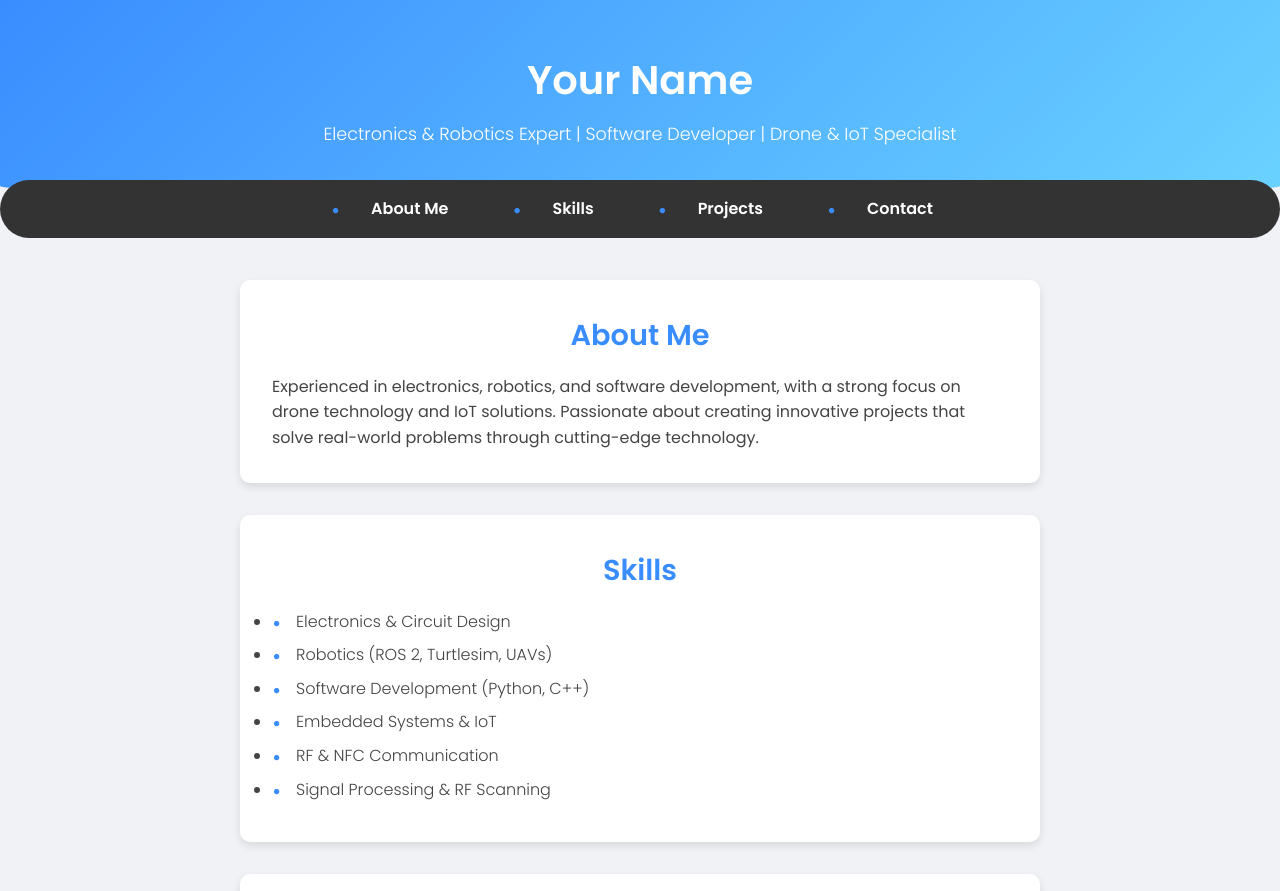
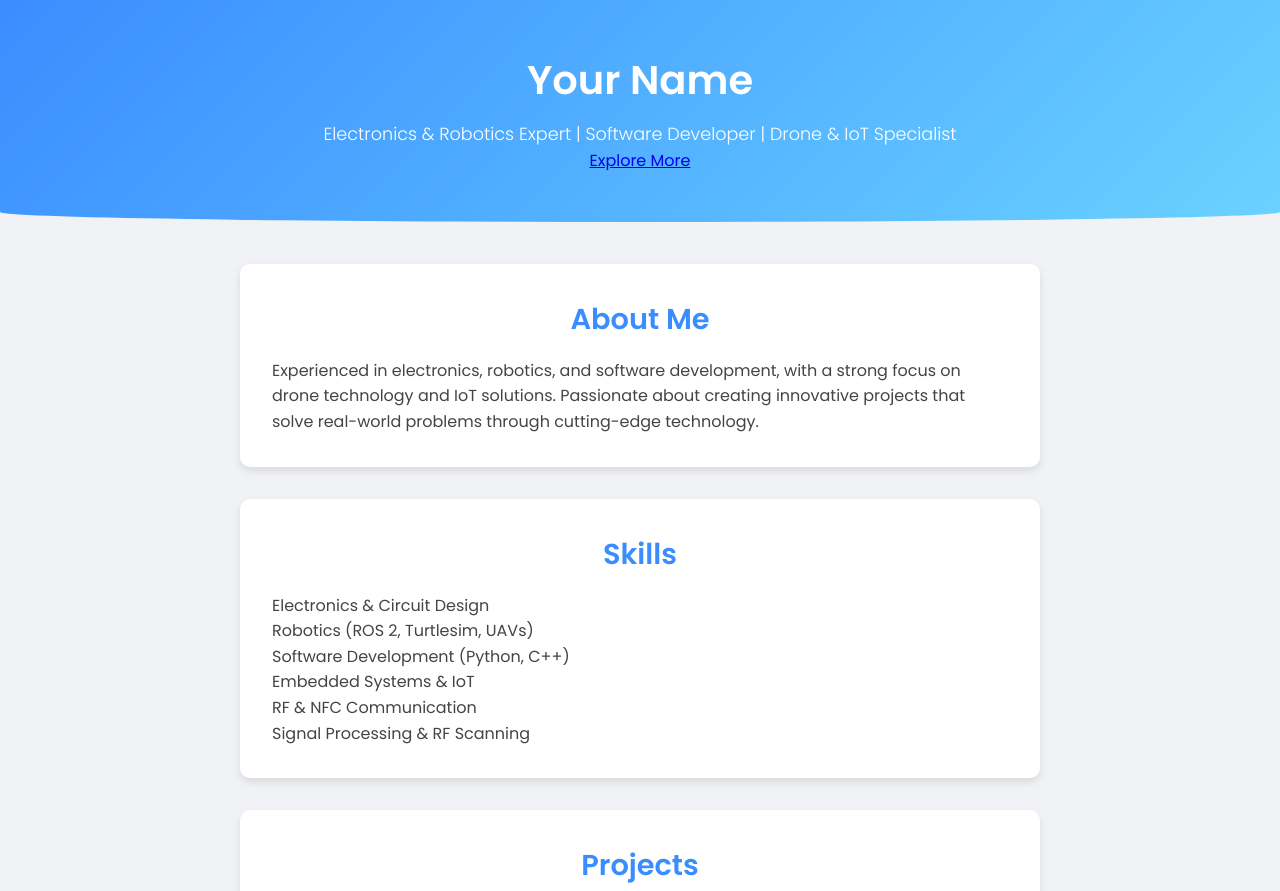
Before and after one commit to SNOOPY-007/website, a plain HTML site: page index.html in a window 1280 px wide. Shown: the top 891 px of the page. Drawn offline with Linux system fonts and the light colour scheme.

Commit message:
index.html

```diff
--- a/index.html
+++ b/index.html
@@ -10,37 +10,35 @@
     <link href="https://fonts.googleapis.com/css2?family=Poppins:wght@300;400;600&display=swap" rel="stylesheet">
 </head>
 <body>
-    <header>
-        <h1>Your Name</h1>
-        <p>Electronics & Robotics Expert | Software Developer | Drone & IoT Specialist</p>
+    <!-- Header Section -->
+    <header id="home">
+        <div class="overlay">
+            <h1>Your Name</h1>
+            <p>Electronics & Robotics Expert | Software Developer | Drone & IoT Specialist</p>
+            <a href="#about" class="btn">Explore More</a>
+        </div>
     </header>
 
-    <nav>
-        <ul>
-            <li><a href="#about">About Me</a></li>
-            <li><a href="#skills">Skills</a></li>
-            <li><a href="#projects">Projects</a></li>
-            <li><a href="#contact">Contact</a></li>
-        </ul>
-    </nav>
-
+    <!-- About Section -->
     <section id="about">
         <h2>About Me</h2>
         <p>Experienced in electronics, robotics, and software development, with a strong focus on drone technology and IoT solutions. Passionate about creating innovative projects that solve real-world problems through cutting-edge technology.</p>
     </section>
 
+    <!-- Skills Section -->
     <section id="skills">
         <h2>Skills</h2>
-        <ul>
-            <li>Electronics & Circuit Design</li>
-            <li>Robotics (ROS 2, Turtlesim, UAVs)</li>
-            <li>Software Development (Python, C++)</li>
-            <li>Embedded Systems & IoT</li>
-            <li>RF & NFC Communication</li>
-            <li>Signal Processing & RF Scanning</li>
-        </ul>
+        <div class="skills-container">
+            <div class="skill">Electronics & Circuit Design</div>
+            <div class="skill">Robotics (ROS 2, Turtlesim, UAVs)</div>
+            <div class="skill">Software Development (Python, C++)</div>
+            <div class="skill">Embedded Systems & IoT</div>
+            <div class="skill">RF & NFC Communication</div>
+            <div class="skill">Signal Processing & RF Scanning</div>
+        </div>
     </section>
 
+    <!-- Projects Section -->
     <section id="projects">
         <h2>Projects</h2>
 
@@ -53,22 +51,29 @@
             <h3>2D Drone Drawing with ROS 2 and Turtlesim</h3>
             <p>Created a controller in ROS 2 for Turtlesim to simulate a drone drawing pattern with specified shapes and paths, showcasing expertise in robotic simulation and precision control.</p>
         </article>
-
-        <article>
-            <h3>Other Projects</h3>
-            <p>Various electronics and robotics projects, including custom drone technology and IoT integrations focused on intelligent automation and control solutions.</p>
-        </article>
     </section>
 
+    <!-- Contact Section -->
     <section id="contact">
         <h2>Contact</h2>
-        <p>Feel free to reach out for collaborations or consultations on electronics, robotics, or IoT projects.</p>
-        <p>Email: yourname@example.com</p>
+        <p>Email: <a href="mailto:yourname@example.com">yourname@example.com</a></p>
         <p>LinkedIn: <a href="https://linkedin.com/in/yourprofile" target="_blank">linkedin.com/in/yourprofile</a></p>
     </section>
 
     <footer>
         <p>&copy; 2024 Your Name</p>
     </footer>
+
+    <!-- Smooth Scrolling Script -->
+    <script>
+        document.querySelectorAll('a[href^="#"]').forEach(anchor => {
+            anchor.addEventListener('click', function(e) {
+                e.preventDefault();
+                document.querySelector(this.getAttribute('href')).scrollIntoView({
+                    behavior: 'smooth'
+                });
+            });
+        });
+    </script>
 </body>
 </html>
```
